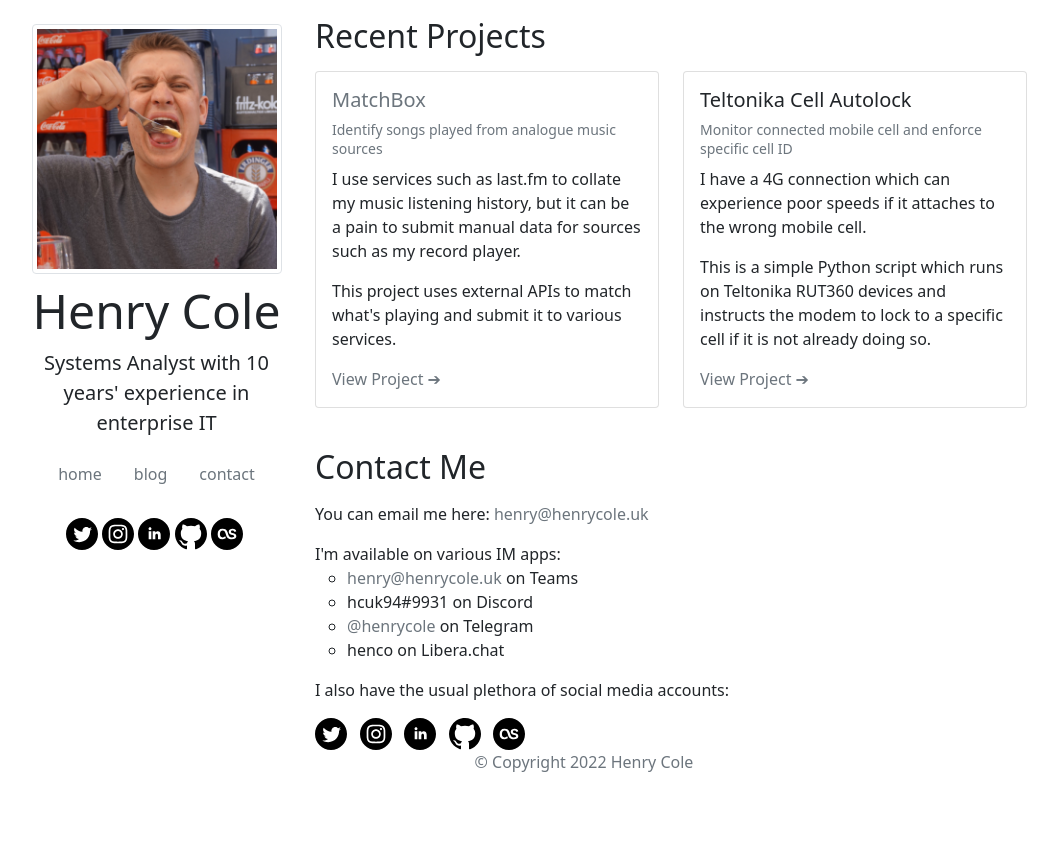
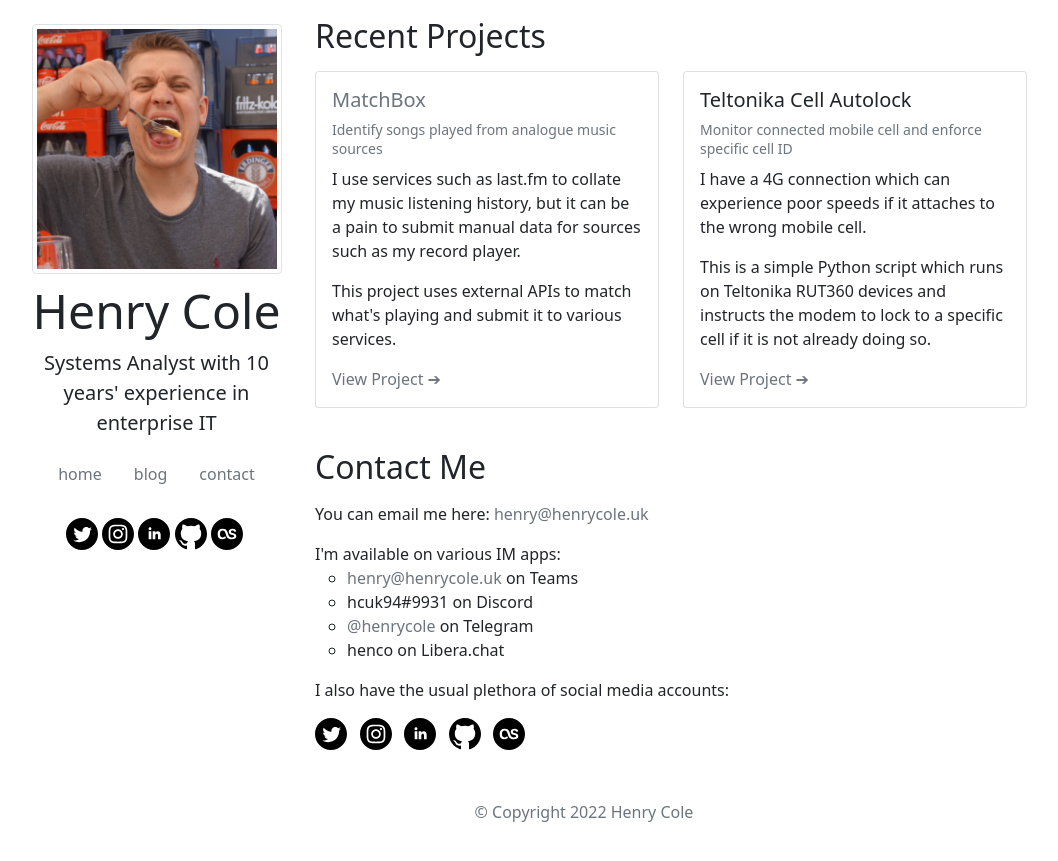
Before and after one commit to hcuk94/henry-personal-website, a Jekyll site: the page built from index.html, in a window 1280 px wide and 900 px high, scrolled down 647 px. Shown: the top 861 px of the window, without its empty margins (56-1114 px from the left). Built offline with Jekyll 4.4.1, drawn with Linux system fonts in a browser that asks for light colours; before the commit the page ends 1437 px from its top, so only the background shows below that.

Commit message:
making the footer bigger

```diff
--- a/_includes/footer.html
+++ b/_includes/footer.html
@@ -1,5 +1,5 @@
 </div>
-<footer class="footer text-center">
+<footer class="footer text-center" style="height:100px; margin-top: 50px;">
 <p class="text-center text-muted">© Copyright 2022 Henry Cole</p>
 </footer>
 </div>
```
